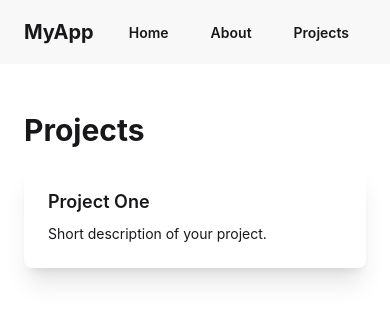
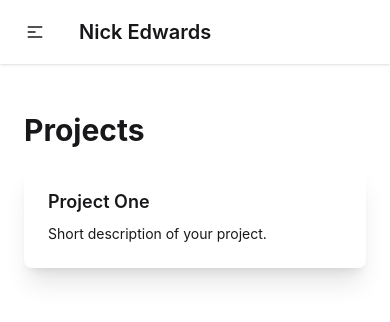
Before and after one commit to PurpleTurtl04/Portfolio, a Nuxt app in the folder portfolio/: page /projects in a window 390 px wide. Shown: the top 322 px of the page. Built offline with nearby package versions, Linux system fonts and the light colour scheme.

Commit message:
Add Navbar to Layout section. Began to work on Hero Section component

```diff
--- /dev/null
+++ b/portfolio/app/components/landing/HeroSection.vue
@@ -0,0 +1,37 @@
+<template>
+    <div class="hero bg-base-200 min-h-screen">
+        <div class="hero-content flex-col lg:flex-row-reverse">
+            <div class="max-w-3xl">
+                <NuxtImg
+                    src="/portfolio/app/assets/images/HeroImage.png"
+                    alt="Man holding a baby"
+                    width="{905}"
+                    height="{912}"
+                />
+            </div>
+            <div class="text-center lg:text-left">
+                <h2 class="text-2xl md:text-3xl lg:text-4xl">Hello I&apos;m</h2>
+                <h1
+                    class="text-primary pt-3 text-6xl font-bold md:text-7xl lg:ml-5 lg:text-8xl"
+                >
+                    Nick
+                </h1>
+                <h3
+                    class="max-w-83 pt-3 text-lg md:max-w-sm md:text-xl lg:max-w-lg lg:text-2xl"
+                >
+                    A Full-Stack Web
+                    <span class="text-secondary/80 font-bold"> Developer </span>
+                    &
+                    <span class="text-accent/80 font-bold"> Designer </span>
+                    with an analytical background
+                </h3>
+                <div class="flex justify-center gap-2 pt-6 lg:justify-start">
+                    <button class="btn btn-primary">Got a Project?</button>
+                    <button class="btn btn-outline btn-primary">
+                        My Resume
+                    </button>
+                </div>
+            </div>
+        </div>
+    </div>
+</template>
--- a/portfolio/app/layouts/default.vue
+++ b/portfolio/app/layouts/default.vue
@@ -1,18 +1,69 @@
 <template>
     <div>
-        <div class="navbar bg-base-200 px-6">
-            <div class="flex-1">
-                <NuxtLink to="/" class="text-xl font-bold">MyApp</NuxtLink>
+        <nav class="3xl:container mx-auto">
+            <div class="navbar bg-base-100 shadow-sm md:px-8">
+                <div class="navbar-start">
+                    <div class="dropdown">
+                        <div
+                            tabindex="0"
+                            role="button"
+                            class="btn btn-ghost md:hidden"
+                        >
+                            <svg
+                                xmlns="http://www.w3.org/2000/svg"
+                                class="h-5 w-5"
+                                fill="none"
+                                viewBox="0 0 24 24"
+                                stroke="currentColor"
+                            >
+                                <path
+                                    stroke-linecap="round"
+                                    stroke-linejoin="round"
+                                    stroke-width="2"
+                                    d="M4 6h16M4 12h8m-8 6h16"
+                                />
+                            </svg>
+                        </div>
+                        <ul
+                            tabindex="-1"
+                            class="menu menu-sm dropdown-content bg-base-100 rounded-box z-1 mt-3 w-52 p-2 shadow"
+                        >
+                            <li>
+                                <NuxtLink to="/">Home</NuxtLink>
+                            </li>
+                            <li>
+                                <NuxtLink to="/about">About</NuxtLink>
+                            </li>
+                            <li>
+                                <NuxtLink to="/projects">Projects</NuxtLink>
+                            </li>
+                            <li>
+                                <a>Contact</a>
+                            </li>
+                        </ul>
+                    </div>
+                    <NuxtLink to="/" class="btn btn-ghost text-xl"
+                        >Nick Edwards</NuxtLink
+                    >
+                </div>
+                <div class="navbar-end hidden md:flex">
+                    <ul class="menu menu-horizontal px-1">
+                        <li>
+                            <NuxtLink to="/">Home</NuxtLink>
+                        </li>
+                        <li>
+                            <NuxtLink to="/about">About</NuxtLink>
+                        </li>
+                        <li>
+                            <NuxtLink to="/projects">Projects</NuxtLink>
+                        </li>
+                        <li>
+                            <a>Contact</a>
+                        </li>
+                    </ul>
+                </div>
             </div>
-
-            <div class="flex gap-2">
-                <NuxtLink to="/" class="btn btn-ghost">Home</NuxtLink>
-                <NuxtLink to="/about" class="btn btn-ghost">About</NuxtLink>
-                <NuxtLink to="/projects" class="btn btn-ghost"
-                    >Projects</NuxtLink
-                >
-            </div>
-        </div>
+        </nav>
 
         <main class="container mx-auto py-6">
             <slot />
--- a/portfolio/app/pages/index.vue
+++ b/portfolio/app/pages/index.vue
@@ -1,11 +1,5 @@
 <template>
     <div class="p-6">
-        <h1 class="text-3xl font-bold">Home</h1>
-        <p class="mt-3 text-2xl" :welcome>{{ welcome }} to your Nuxt 4 app.</p>
+        <LandingHeroSection />
     </div>
 </template>
-
-<script setup>
-    import { ref } from 'vue';
-    const welcome = ref('Hello and welcome');
-</script>
--- a/portfolio/nuxt.config.ts
+++ b/portfolio/nuxt.config.ts
@@ -5,7 +5,8 @@ import tailwindcss from '@tailwindcss/vite';
 export default defineNuxtConfig({
     compatibilityDate: '2025-07-15',
     devtools: { enabled: true },
-    modules: ['@nuxt/eslint', '@nuxt/image', '@nuxt/fonts'],
+    // modules: ['@nuxt/eslint', '@nuxt/image', '@nuxt/fonts'],
+    modules: ['@nuxt/eslint', '@nuxt/image'],
     vite: {
         plugins: [tailwindcss() as any],
     },
```
